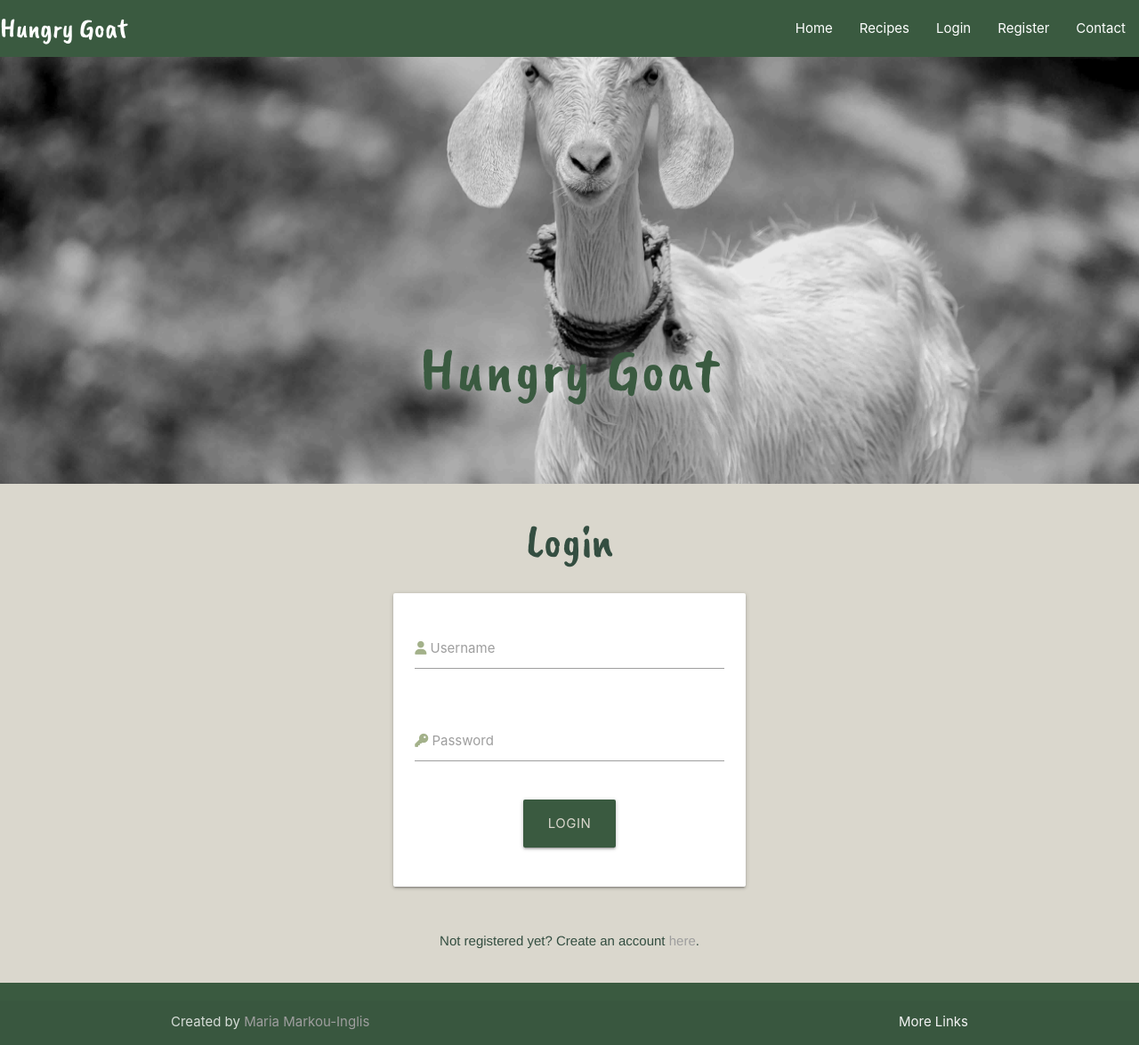
After one commit to mariamar95/hungry-goat, a Flask app: page /login in a window 1280 px wide. The commit adds this page. Shown: the whole page at 89% size. Run offline with Flask 2, Linux system fonts and the light colour scheme; some libraries are stand-ins or nearby versions.

Commit message:
add login.html

```diff
--- a/hungrygoat/routes.py
+++ b/hungrygoat/routes.py
@@ -16,6 +16,12 @@ def recipes():
 def add_recipe():
     return render_template("add_recipe.html")
 
+
 @app.route("/register", methods=["GET", "POST"])
 def register():
     return render_template("register.html")
+
+
+@app.route("/login", methods=["GET", "POST"])
+def login():
+    return render_template("login.html")
--- a/hungrygoat/static/css/style.css
+++ b/hungrygoat/static/css/style.css
@@ -27,6 +27,10 @@ p {
 
 form i, a i{
     color:#a3b18a;
+}
+
+.dark-green-text{
+    color:#344e41
 }
 
 .fa-plus {
--- a/hungrygoat/templates/base.html
+++ b/hungrygoat/templates/base.html
@@ -28,7 +28,7 @@
                     <ul class="right hide-on-med-and-down">
                         <li><a href="{{ url_for('home') }}">Home</a></li>
                         <li><a href="{{ url_for('recipes') }}">Recipes</a></li>
-                        <li><a href="">Login</a></li>
+                        <li><a href="{{ url_for('login') }}">Login</a></li>
                         <li><a href="{{ url_for('register') }}">Register</a></li>
                         <li><a href="">Contact</a></li>
                     </ul>
@@ -38,8 +38,8 @@
         <ul class="sidenav" id="mobile-demo">
             <li><a href="{{ url_for('home') }}">Home</a></li>
             <li><a href="{{ url_for('recipes') }}">Recipes</a></li>
-            <li><a href="">Login</a></li>
-            <li><a href="">Register</a></li>
+            <li><a href="{{ url_for('login') }}">Login</a></li>
+            <li><a href="{{ url_for('register') }}">Register</a></li>
             <li><a href="">Contact</a></li>
         </ul>
 
--- /dev/null
+++ b/hungrygoat/templates/login.html
@@ -0,0 +1,42 @@
+{% extends "base.html" %}
+{% block content %}
+
+<div class="container">
+    <h2 class="title center-align">Login</h2>
+    <!-- Login form -->
+    <div class="row">
+        <form class="col s12 l8 offset-l2" action="" method="POST">
+            <div class="card-panel">
+                <div class="row">
+                    <div class="input-field col s12">
+                        <input id="username" name="username" type="text" minlength="5" maxlength="15"
+                            title="Username between 5 and 15 characters" pattern="^\S+$" class="validate" required>
+                        <label for="username"><i class="fa-solid fa-user"></i> Username</label>
+                    </div>
+                </div>
+                <div class="row">
+                    <div class="input-field col s12">
+                        <input id="password" name="password" type="password" minlength="5" maxlength="15"
+                            title="Password between 5 and 15 characters" pattern="^\S+$" class="validate" required>
+                        <label for="password"><i class="fa-solid fa-key"></i> Password</label>
+                    </div>
+                </div>
+                <div class="row">
+                    <div class="center-align">
+                        <button type="submit" class="btn-large green-bg">Login</button>
+                    </div>
+                </div>
+            </div>
+        </form>
+    </div>
+    <div class="row">
+        <div class="col s12">
+            <p class="center-align dark-green-text">
+                Not registered yet? Create an account
+                <a class="grey-text" href="{{ url_for('register') }}">here</a>.
+            </p>
+        </div>
+    </div>
+</div>
+
+{% endblock %}
```
Also changed, not shown: hungrygoat/templates/register.html (+7 -6 lines).
